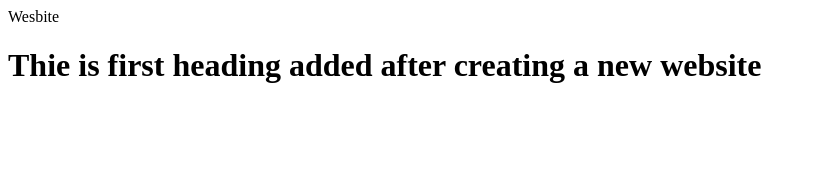
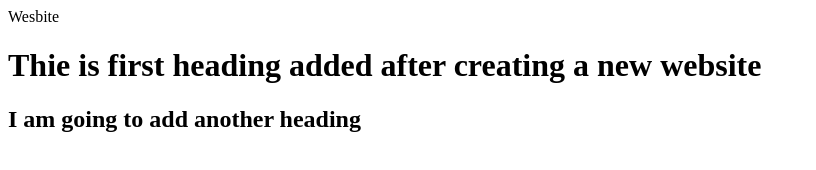
Before and after one commit to Kmahmood-v/Website, a plain HTML site: page index.html in a window 1280 px wide. Shown: the whole page, without its empty margins (0-816 px from the left). Drawn offline with Linux system fonts and the light colour scheme.

Commit message:
second heading added and Updated the website
So it is the same as before

```diff
--- a/index.html
+++ b/index.html
@@ -3,6 +3,7 @@
 <title> My first website </title>
 <body>
 <h1> Thie is first heading added after creating a new website </h1>
+  <h2> I am going to add another heading </h2>
 </body>
 
 </html>
```
